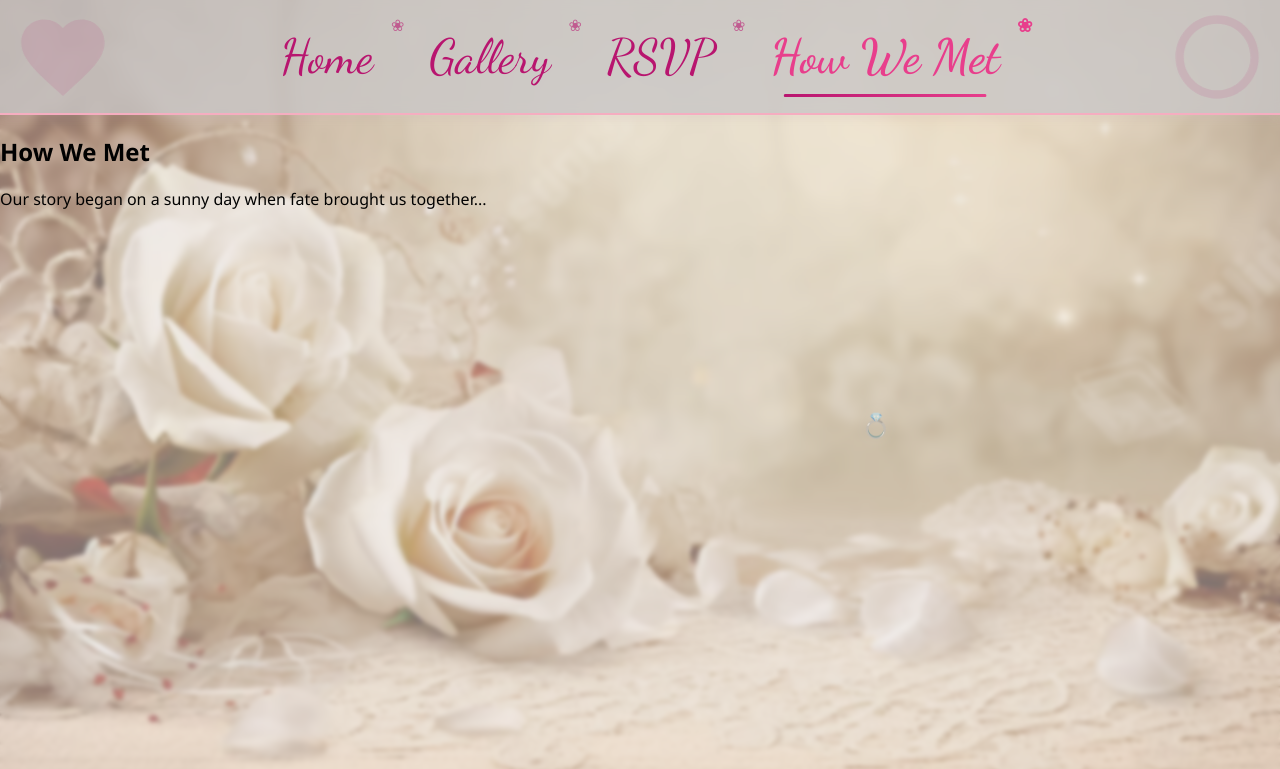
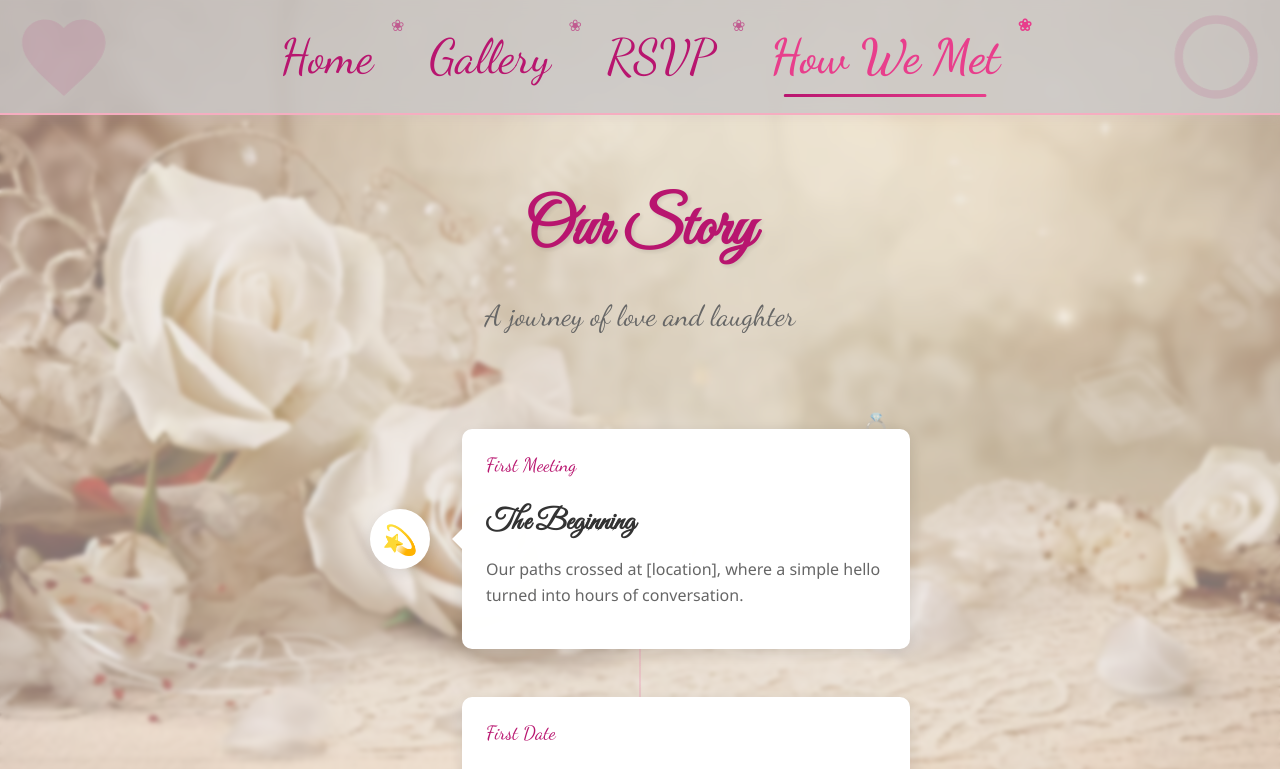
Before and after one commit to Risingsheild/WeddingDay, a React (Create React App) app: page /how-we-met in a window 1280 px wide. Shown: the top 769 px of the page. Built offline with nearby package versions, Linux system fonts and the light colour scheme.

Commit message:
How we met page setup

```diff
--- a/src/pages/HowWeMet.jsx
+++ b/src/pages/HowWeMet.jsx
@@ -1,10 +1,102 @@
+import { motion } from 'framer-motion';
 import { PageWrapper } from '../components/PageWrapper';
+import '../styles/HowWeMet.css';
 
-export function HowWeMet() {
+const timelineEvents = [
+  {
+    date: "First Meeting",
+    title: "The Beginning",
+    description: "Our paths crossed at [location], where a simple hello turned into hours of conversation.",
+    icon: "💫"
+  },
+  {
+    date: "First Date",
+    title: "Getting to Know Each Other",
+    description: "Over coffee and laughter, we discovered our shared love for [shared interest].",
+    icon: "☕"
+  },
+  {
+    date: "Special Moment",
+    title: "The Connection",
+    description: "That moment when we both knew this was something special.",
+    icon: "💝"
+  },
+  {
+    date: "The Proposal",
+    title: "The Big Question",
+    description: "The magical moment when we decided to spend forever together.",
+    icon: "💍"
+  }
+];
+
+const containerVariants = {
+  hidden: { opacity: 0 },
+  visible: {
+    opacity: 1,
+    transition: {
+      staggerChildren: 0.3
+    }
+  }
+};
+
+const itemVariants = {
+  hidden: { opacity: 0, y: 20 },
+  visible: {
+    opacity: 1,
+    y: 0,
+    transition: {
+      duration: 0.5,
+      ease: "easeOut"
+    }
+  }
+};
+
+export const HowWeMet = () => {
   return (
     <PageWrapper>
-      <h2 className="text-3xl font-semibold mb-4">How We Met</h2>
-      <p>Our story began on a sunny day when fate brought us together...</p>
+      <div className="how-we-met-container">
+        <motion.div
+          className="story-header"
+          initial={{ opacity: 0, y: -20 }}
+          animate={{ opacity: 1, y: 0 }}
+          transition={{ duration: 0.8 }}
+        >
+          <h1>Our Story</h1>
+          <p className="subtitle">A journey of love and laughter</p>
+        </motion.div>
+
+        <motion.div
+          className="timeline"
+          variants={containerVariants}
+          initial="hidden"
+          animate="visible"
+        >
+          {timelineEvents.map((event, index) => (
+            <motion.div
+              key={index}
+              className="timeline-item"
+              variants={itemVariants}
+            >
+              <div className="timeline-icon">{event.icon}</div>
+              <div className="timeline-content">
+                <span className="timeline-date">{event.date}</span>
+                <h3>{event.title}</h3>
+                <p>{event.description}</p>
+              </div>
+            </motion.div>
+          ))}
+        </motion.div>
+
+        <motion.div
+          className="love-quote"
+          initial={{ opacity: 0, scale: 0.9 }}
+          animate={{ opacity: 1, scale: 1 }}
+          transition={{ delay: 1.5, duration: 0.5 }}
+        >
+          <p>"In all the world, there is no heart for me like yours. In all the world, there is no love for you like mine."</p>
+          <span className="quote-author">- Maya Angelou</span>
+        </motion.div>
+      </div>
     </PageWrapper>
   );
-}
+};
--- /dev/null
+++ b/src/styles/HowWeMet.css
@@ -0,0 +1,167 @@
+.how-we-met-container {
+    max-width: 1000px;
+    margin: 0 auto;
+    padding: 2rem;
+    color: #333;
+}
+
+.story-header {
+    text-align: center;
+    margin-bottom: 4rem;
+}
+
+.story-header h1 {
+    font-family: 'Great Vibes', cursive;
+    font-size: 4rem;
+    color: #b8156f;
+    margin-bottom: 1rem;
+    text-shadow: 2px 2px 4px rgba(0, 0, 0, 0.1);
+}
+
+.subtitle {
+    font-family: 'Dancing Script', cursive;
+    font-size: 1.8rem;
+    color: #666;
+}
+
+.timeline {
+    position: relative;
+    padding: 2rem 0;
+}
+
+.timeline::before {
+    content: '';
+    position: absolute;
+    left: 50%;
+    transform: translateX(-50%);
+    width: 2px;
+    height: 100%;
+    background: linear-gradient(to bottom, #f5adc0, #b8156f);
+    opacity: 0.3;
+}
+
+.timeline-item {
+    display: flex;
+    justify-content: center;
+    align-items: center;
+    margin-bottom: 3rem;
+    position: relative;
+}
+
+.timeline-icon {
+    width: 60px;
+    height: 60px;
+    background: white;
+    border-radius: 50%;
+    display: flex;
+    align-items: center;
+    justify-content: center;
+    font-size: 1.8rem;
+    box-shadow: 0 4px 15px rgba(0, 0, 0, 0.1);
+    z-index: 1;
+    transition: transform 0.3s ease;
+}
+
+.timeline-item:hover .timeline-icon {
+    transform: scale(1.1);
+}
+
+.timeline-content {
+    background: white;
+    padding: 1.5rem;
+    border-radius: 10px;
+    box-shadow: 0 4px 15px rgba(0, 0, 0, 0.1);
+    width: 400px;
+    margin-left: 2rem;
+    position: relative;
+}
+
+.timeline-content::before {
+    content: '';
+    position: absolute;
+    left: -10px;
+    top: 50%;
+    transform: translateY(-50%);
+    border-style: solid;
+    border-width: 10px 10px 10px 0;
+    border-color: transparent white transparent transparent;
+}
+
+.timeline-date {
+    font-family: 'Dancing Script', cursive;
+    font-size: 1.2rem;
+    color: #b8156f;
+    display: block;
+    margin-bottom: 0.5rem;
+}
+
+.timeline-content h3 {
+    font-family: 'Great Vibes', cursive;
+    font-size: 1.8rem;
+    color: #333;
+    margin-bottom: 0.5rem;
+}
+
+.timeline-content p {
+    font-size: 1rem;
+    line-height: 1.6;
+    color: #666;
+}
+
+.love-quote {
+    text-align: center;
+    margin-top: 4rem;
+    padding: 2rem;
+    background: rgba(255, 255, 255, 0.9);
+    border-radius: 15px;
+    box-shadow: 0 4px 15px rgba(0, 0, 0, 0.1);
+}
+
+.love-quote p {
+    font-family: 'Dancing Script', cursive;
+    font-size: 2rem;
+    color: #b8156f;
+    line-height: 1.4;
+    margin-bottom: 1rem;
+}
+
+.quote-author {
+    font-style: italic;
+    color: #666;
+    font-size: 1.1rem;
+}
+
+/* Responsive Design */
+@media (max-width: 768px) {
+    .how-we-met-container {
+        padding: 1rem;
+    }
+
+    .story-header h1 {
+        font-size: 3rem;
+    }
+
+    .timeline::before {
+        left: 30px;
+    }
+
+    .timeline-item {
+        flex-direction: column;
+        align-items: flex-start;
+        margin-left: 30px;
+    }
+
+    .timeline-content {
+        width: calc(100% - 80px);
+        margin-left: 0;
+        margin-top: 1rem;
+    }
+
+    .timeline-content::before {
+        display: none;
+    }
+
+    .love-quote p {
+        font-size: 1.5rem;
+    }
+}
```
